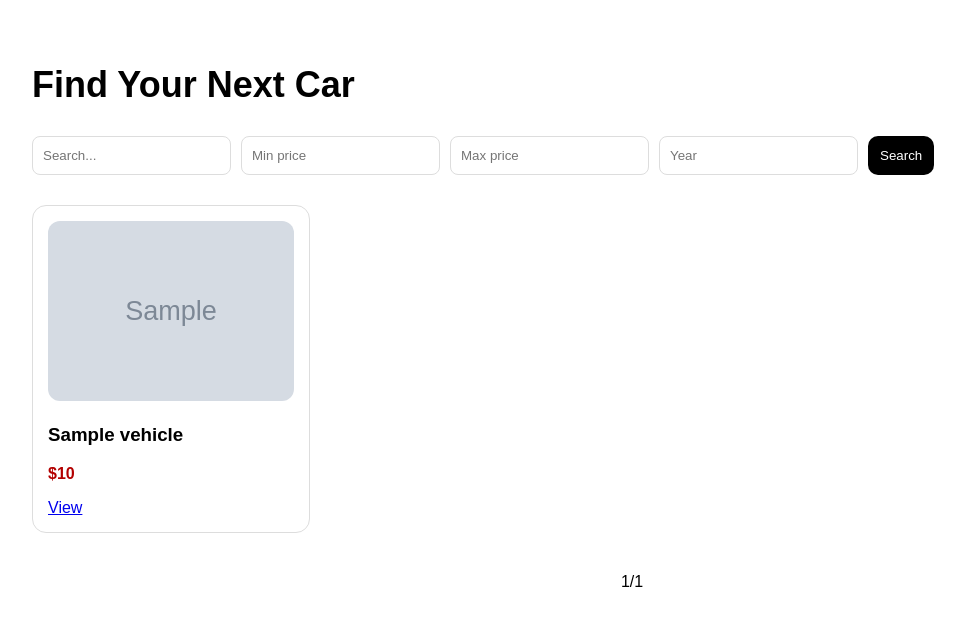
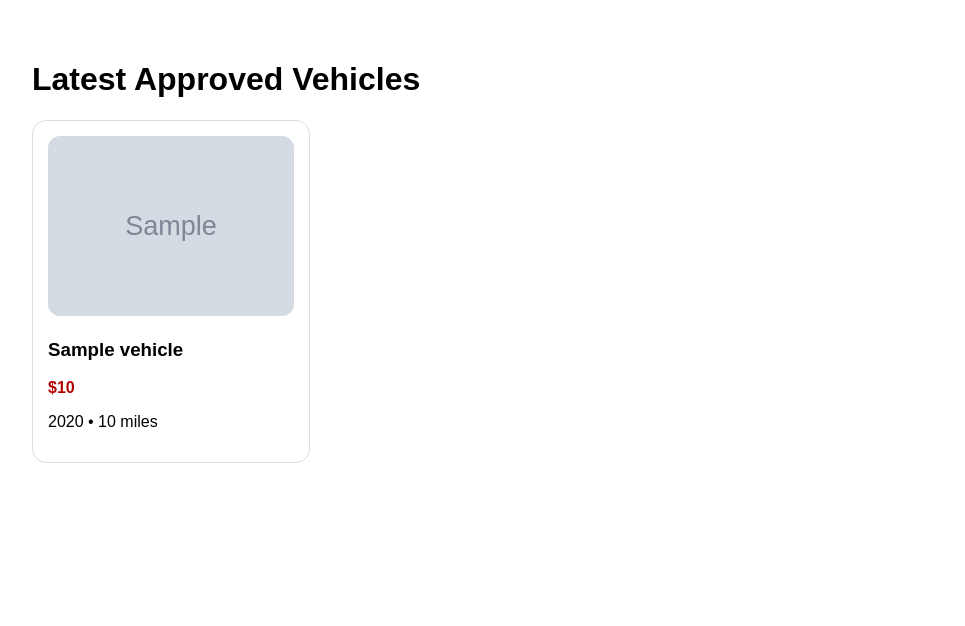
Before and after one commit to djvibez29/tomzkid-prestige-motors, a Flask app: template templates/home.html in a window 1280 px wide. Shown: the part 67-693 px from the top of the page, without its empty margins (8-973 px from the left). Run offline with Flask 3, Linux system fonts and the light colour scheme; tables that the repository leaves empty hold one stand-in row (values such as "Sample post"); the template is opened without the code that fills it: values that come from a table or form of the project are taken from there, most other values are stand-ins (such as "Sample title", 1, 10 or a date in 2020); grey boxes marked "Sample" are stand-in pictures.

Commit message:
Update vehicle display and search form in home.html

```diff
--- a/templates/home.html
+++ b/templates/home.html
@@ -1,62 +1,38 @@
 {% extends "base.html" %}
 {% block content %}
 
-<h1 class="page-title">Find Your Next Car</h1>
-
-<form class="filters">
-
-<input name="q" placeholder="Search..." value="{{ request.args.q }}">
-
-<input name="min_price" placeholder="Min price">
-
-<input name="max_price" placeholder="Max price">
-
-<input name="year" placeholder="Year">
-
-<button>Search</button>
-
-</form>
-
+<h1>Latest Approved Vehicles</h1>
 
 <div class="grid">
 
-{% for v in vehicles %}
+{% for vehicle in vehicles %}
 
 <div class="card">
 
-<a href="/vehicle/{{ v.id }}">
-<img src="{{ v.image_url }}">
-</a>
+    {% if vehicle.image_url %}
+        <img src="{{ vehicle.image_url }}" class="card-img">
+    {% endif %}
 
-<h3>{{ v.title }}</h3>
+    <div class="card-body">
+        <h3>{{ vehicle.title }}</h3>
 
-<p class="price">${{ "{:,}".format(v.price) }}</p>
+        <p class="price">
+            ${{ "{:,}".format(vehicle.price) }}
+        </p>
 
-<a href="/vehicle/{{ v.id }}">View</a>
-
-{% if current_user.is_authenticated %}
-<a href="/favorite/{{ v.id }}">❤️</a>
-{% endif %}
+        <p>
+            {{ vehicle.year }} • {{ vehicle.mileage }} miles
+        </p>
+    </div>
 
 </div>
+
+{% else %}
+
+<p>No vehicles available yet.</p>
 
 {% endfor %}
 
 </div>
 
-
-<div class="pagination">
-
-{% if pagination.has_prev %}
-<a href="?page={{ pagination.prev_num }}">Prev</a>
-{% endif %}
-
-<span>{{ pagination.page }}/{{ pagination.pages }}</span>
-
-{% if pagination.has_next %}
-<a href="?page={{ pagination.next_num }}">Next</a>
-{% endif %}
-
-</div>
-
 {% endblock %}
```
